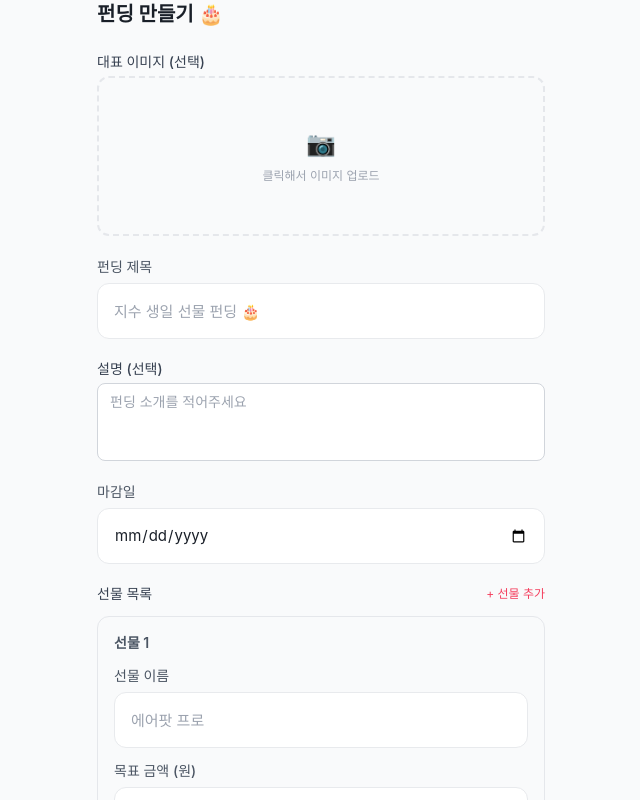
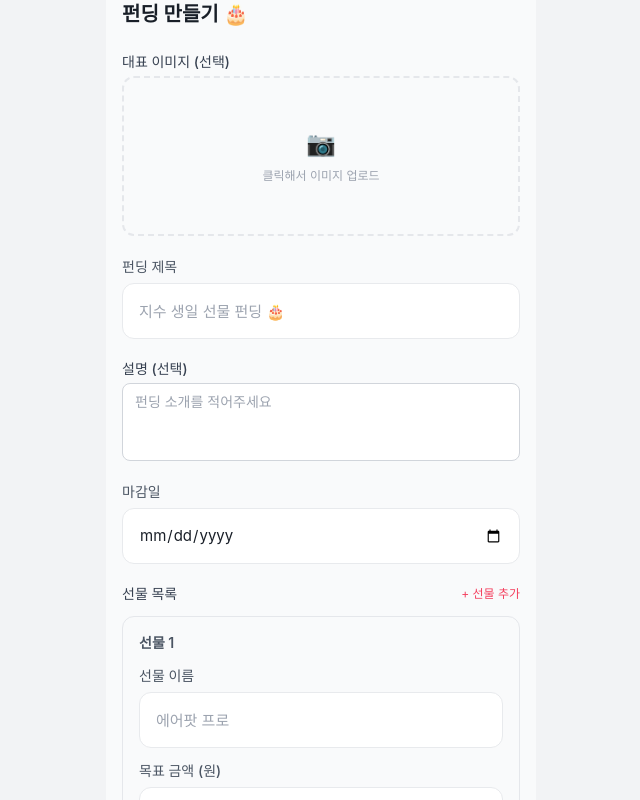
Before and after one commit to yejiniee/moamoa, a Next.js app: page /create in a window 1280 px wide. Shown: the top 800 px of the page, without its empty margins (319-959 px from the left). Built offline with nearby package versions, Linux system fonts and the light colour scheme; a web font is replaced by a local one.

Commit message:
style(layout): 모바일 퍼스트 레이아웃 적용 및 배경 흰색으로 변경

```diff
--- a/app/globals.css
+++ b/app/globals.css
@@ -6,7 +6,7 @@
 
 :root {
   /* TDS Color Tokens (rose primary) */
-  --color-bg: #f2f3f5;
+  --color-bg: #ffffff;
   --color-surface: #ffffff;
   --color-text-primary: #191f28;
   --color-text-secondary: #6b7280;
@@ -46,8 +46,12 @@ a {
 
 /* 후원자 롤링 배너 애니메이션 */
 @keyframes scroll-x {
-  from { transform: translateX(0); }
-  to { transform: translateX(-50%); }
+  from {
+    transform: translateX(0);
+  }
+  to {
+    transform: translateX(-50%);
+  }
 }
 
 .animate-scroll-x {
--- a/app/layout.tsx
+++ b/app/layout.tsx
@@ -14,8 +14,10 @@ export default function RootLayout({
 }) {
   return (
     <html lang="ko">
-      <body className="min-h-screen antialiased">
-        {children}
+      <body className="min-h-screen antialiased sm:bg-[#f2f3f5]">
+        <div className="min-h-screen w-full bg-[var(--color-bg)] sm:max-w-[430px] sm:mx-auto">
+          {children}
+        </div>
         <KakaoInit />
       </body>
     </html>
```
